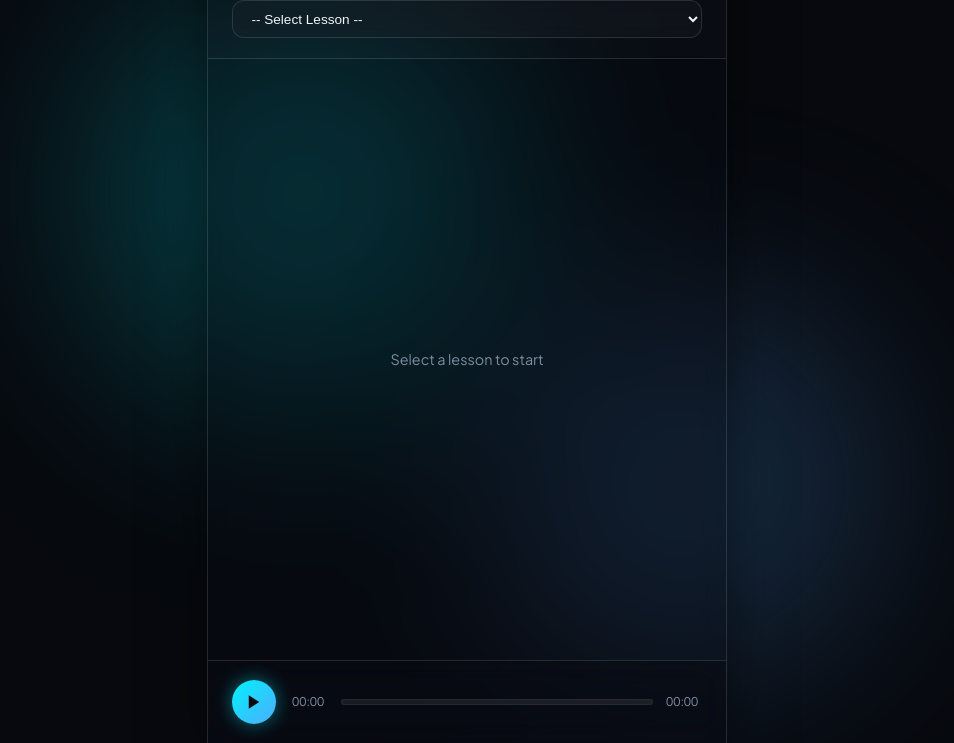
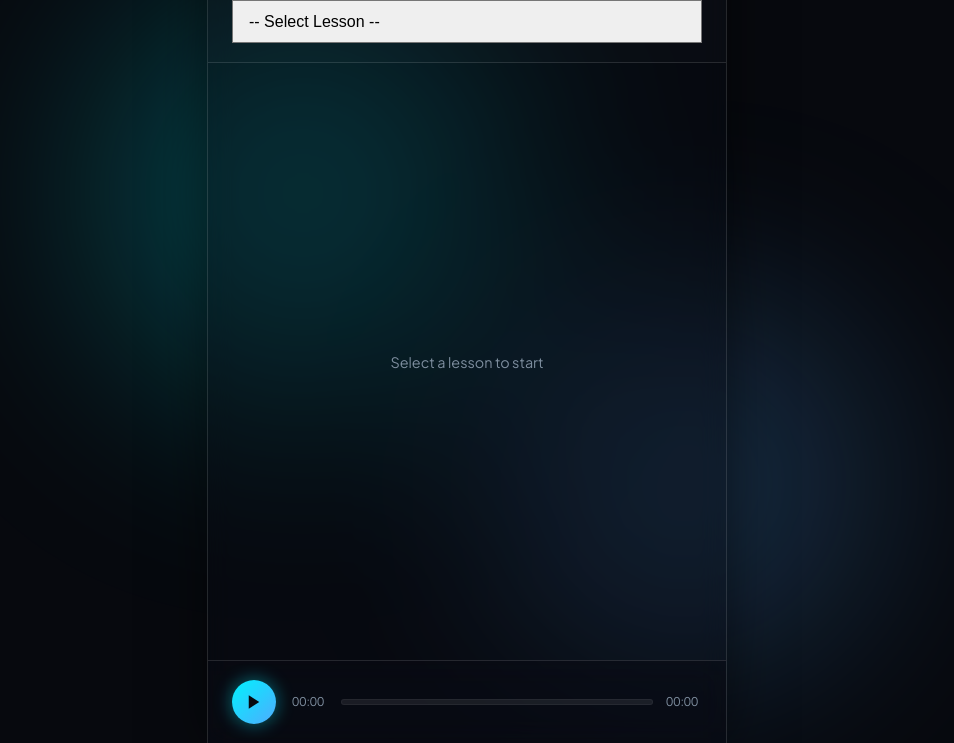
Before and after one commit to kzaknsok/basic-listenig-app, a website: page index.html in a window 1280 px wide. Shown: the part 57-800 px from the top of the page, without its empty margins (173-1127 px from the left). Drawn offline with Linux system fonts and the light colour scheme.

Commit message:
new style.css

```diff
--- a/style.css
+++ b/style.css
@@ -110,21 +110,26 @@ body {
   gap: 0.75rem;
 }
 
+/* セレクトボックスの親要素 */
 .select-wrapper {
-  flex: 1;
+  position: relative;
+  width: 100%; /* 親の幅いっぱいに広げる */
 }
 
+/* セレクトボックス本体 */
 .glass-select {
-  width: 100%;
-  padding: 0.6rem 0.9rem;
-  background: var(--glass-bg);
-  border: 1px solid var(--glass-border);
-  border-radius: 12px;
-  color: var(--text-main);
-  font-size: 0.85rem;
-  outline: none;
-  backdrop-filter: blur(8px);
-  transition: border-color 0.2s ease;
+  width: 100%;                  /* タブ幅いっぱいに広げる */
+  padding: 12px 16px;           /* 上下に十分な余白を作ってタップ領域を広げる */
+  font-size: 16px;              /* スマホで自動ズームされないための推奨サイズ */
+  cursor: pointer;
+
+  /* デフォルトの矢印アイコンの余白調整 */
+  appearance: none;             /* ブラウザ標準の見た目をリセット */
+  -webkit-appearance: none;
+  -moz-appearance: none;
+
+  /* タッチ操作の反応性を向上 */
+  touch-action: manipulation;
 }
 
 .glass-select:focus {
```
